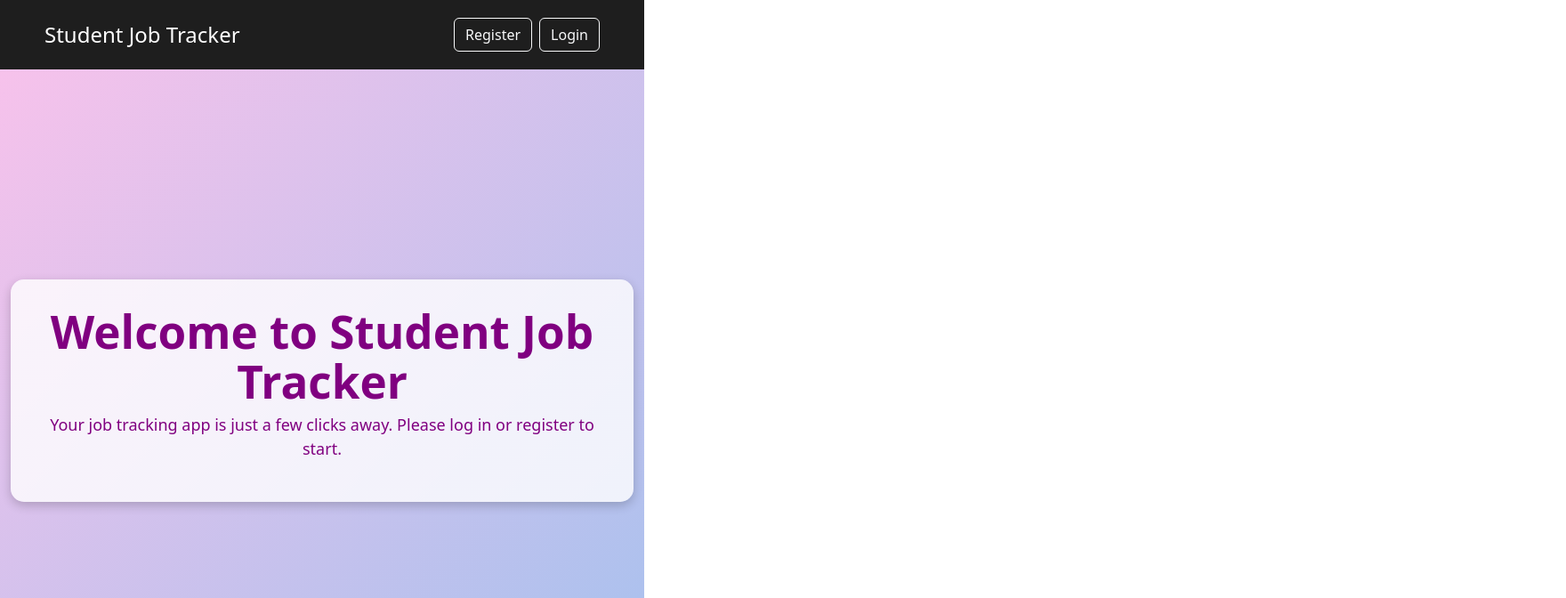
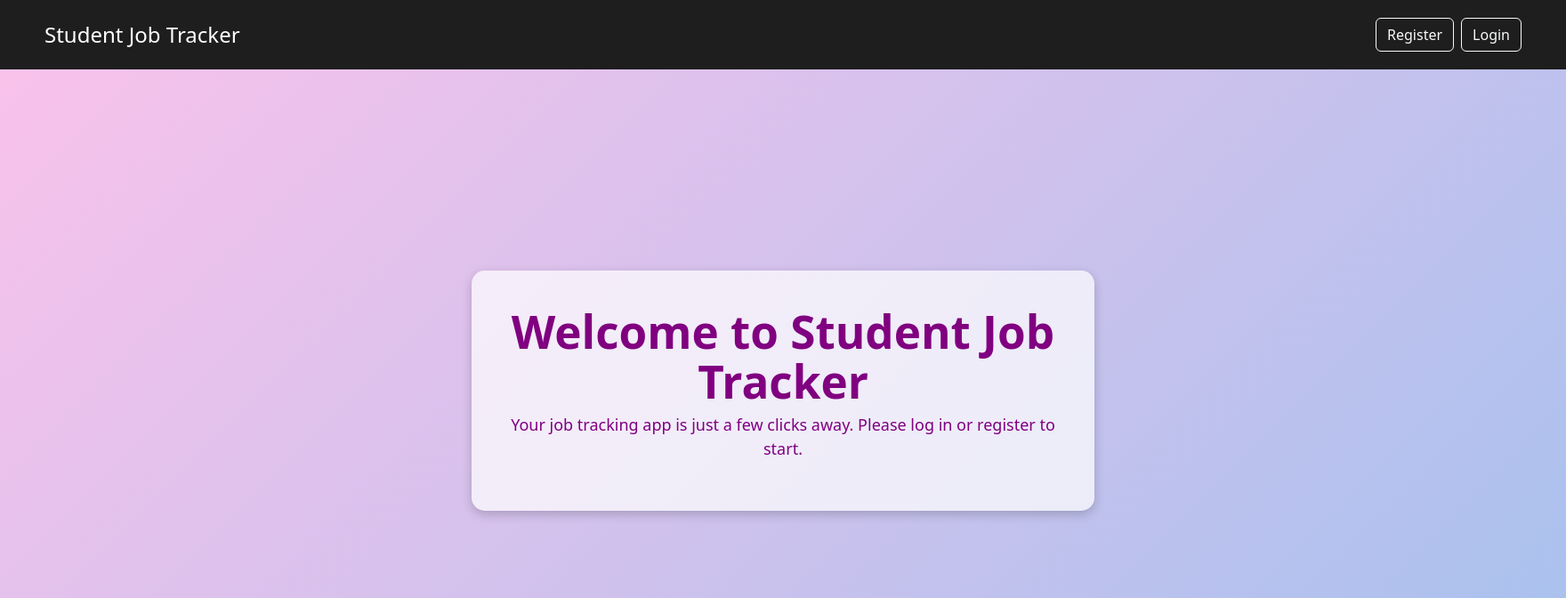
Before and after one commit to RohanGaikw/Student_Job_Tracker, a React (Vite) app in the folder frontend/: page / in a window 1280 px wide. Shown: the top 672 px of the page at 89% size, 1760 px wide, since content can reach past the window. Built offline with nearby package versions, Linux system fonts and the light colour scheme.

Commit message:
Update App.jsx

```diff
--- a/frontend/src/App.jsx
+++ b/frontend/src/App.jsx
@@ -2,22 +2,21 @@
 import { Routes, Route, useNavigate } from 'react-router-dom';
 import AddJobForm from './components/AddJobForm';
 import JobList from './components/JobList';
-import LoginPage from './components/LoginPage';
-import RegisterPage from './components/RegisterPage';
+import LoginPage from './components/LoginPage';       // ✅ Add this
+import RegisterPage from './components/RegisterPage'; // ✅ Add this
 import 'bootstrap/dist/css/bootstrap.min.css';
 
 const Home = () => {
   const navigate = useNavigate();
-  const user = JSON.parse(localStorage.getItem('user'));
-
+  const user = JSON.parse(localStorage.getItem('user')); // ✅ Check login status
       return (
         <div
           style={{
-        minHeight: '100vh',
-        width: '100%',
+            height: '100vh',
             background: 'linear-gradient(135deg, #fbc2eb, #a6c1ee)',
             display: 'flex',
             flexDirection: 'column',
+            width:'220vh'
           }}
         >
           {/* Navbar */}
@@ -44,18 +43,20 @@
 >
   Register
 </button>
+
 <button
   className="btn btn-outline-light"
   onClick={() => navigate('/login-page')}
 >
   Login
 </button>
+
     </>
   ) : (
     <button
       className="btn btn-link text-white"
       onClick={() => {
-                localStorage.removeItem('user');
+        localStorage.removeItem('user'); // ✅ Clear login
         navigate('/login-page');
       }}
     >
@@ -63,15 +64,18 @@
     </button>
   )}
 </div>
+
           </nav>
 
           {/* Welcome Section */}
-      <div className="container d-flex justify-content-center align-items-center flex-grow-1">
           <div
-          className="w-100"
+            className="d-flex justify-content-center align-items-center"
+            style={{ flex: 1 }}
+          >
+            <div
               style={{
-            background: 'rgba(255, 255, 255, 0.8)',
-            padding: '30px',
+                background: 'rgba(255, 255, 255, 0.7)',
+                padding: '40px',
                 borderRadius: '15px',
                 maxWidth: '700px',
                 textAlign: 'center',
```
Lines whose indentation alone changed are shown as unchanged.
